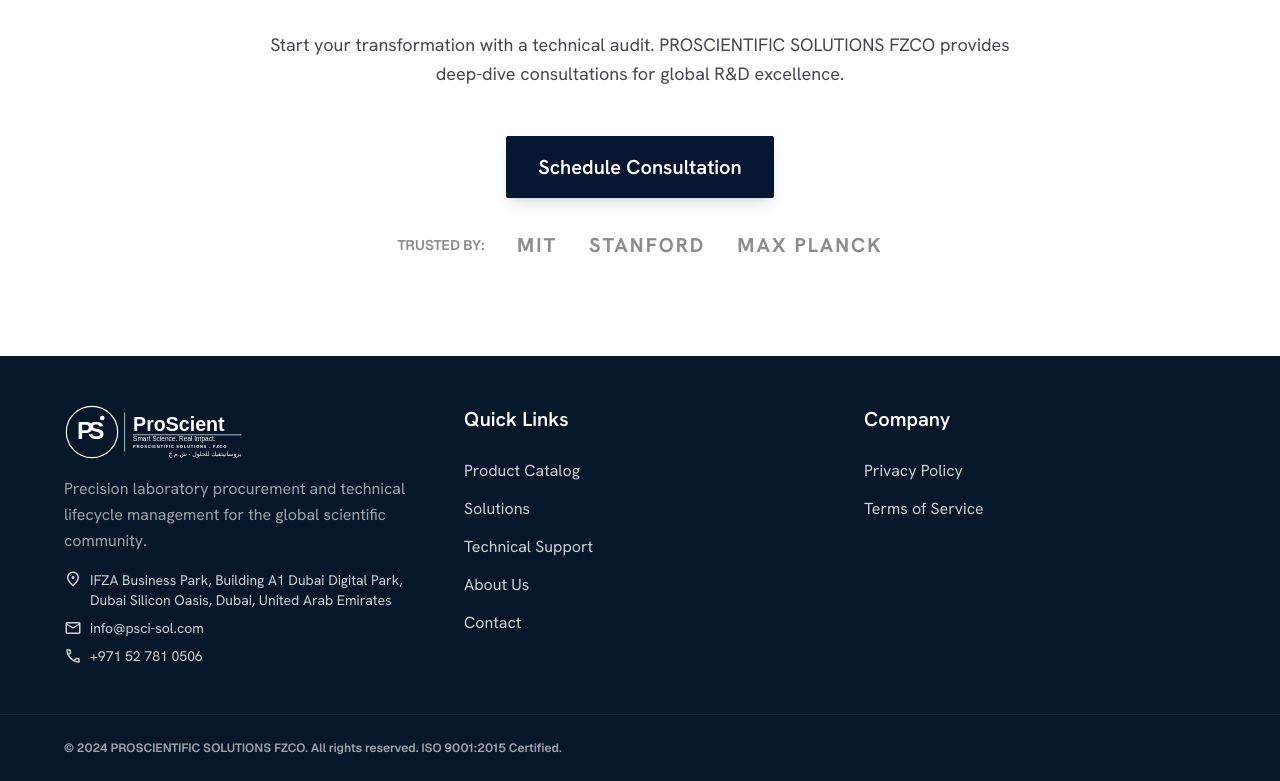
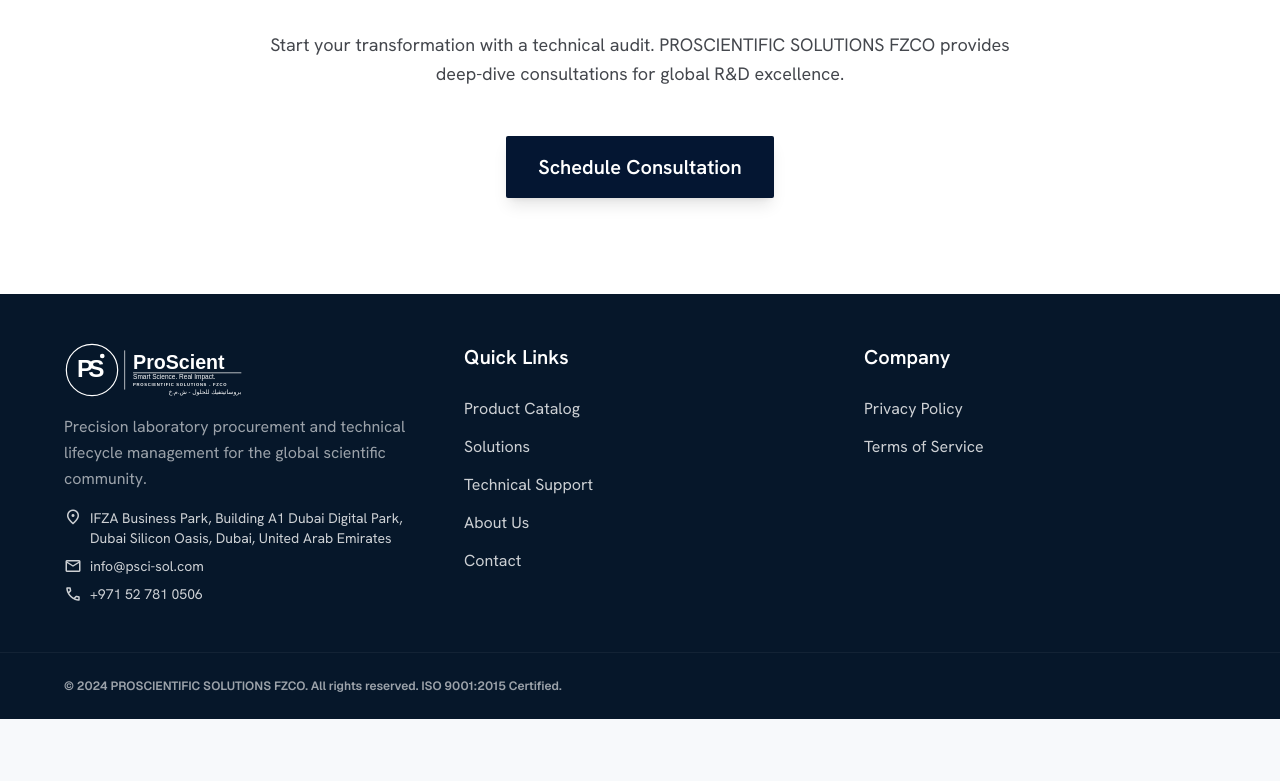
Before and after one commit to abulqosimovt85-creator/prosci-fzco-frontend, a React (Vite) app: page /services in a window 1280 px wide. Shown: the part 2354-3135 px from the top of the page. After the commit the page ends 3073 px from the top, so only its background shows below. Built offline with nearby package versions, Linux system fonts and the light colour scheme.

Commit message:
Remove fake trusted-by section

```diff
--- a/src/pages/RdPage.tsx
+++ b/src/pages/RdPage.tsx
@@ -176,12 +176,7 @@
           <div className="flex flex-col sm:flex-row justify-center gap-4">
             <Link to="/contact" className="px-8 py-4 bg-primary text-white font-['Hanken_Grotesk'] text-[20px] font-semibold rounded shadow-lg hover:opacity-90 transition-all text-center">Schedule Consultation</Link>
           </div>
-          <div className="mt-8 flex items-center justify-center gap-8 grayscale opacity-50">
-            <span className="font-['Geist'] text-[14px] font-bold">TRUSTED BY:</span>
-            <span className="font-['Hanken_Grotesk'] text-[20px] font-bold tracking-widest">MIT</span>
-            <span className="font-['Hanken_Grotesk'] text-[20px] font-bold tracking-widest">STANFORD</span>
-            <span className="font-['Hanken_Grotesk'] text-[20px] font-bold tracking-widest">MAX PLANCK</span>
-          </div>
+
         </div>
       </section>
     </div>
```
